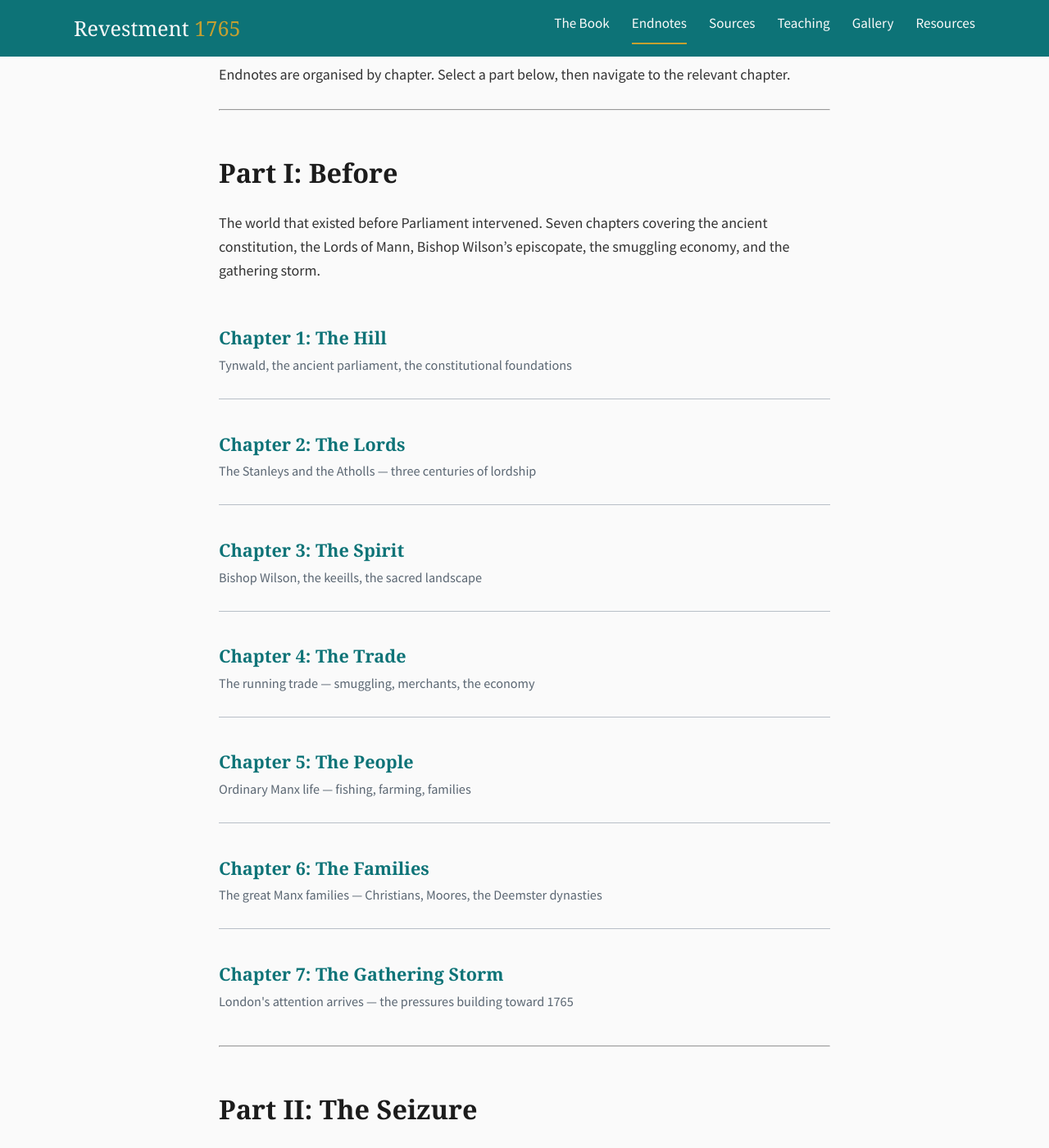
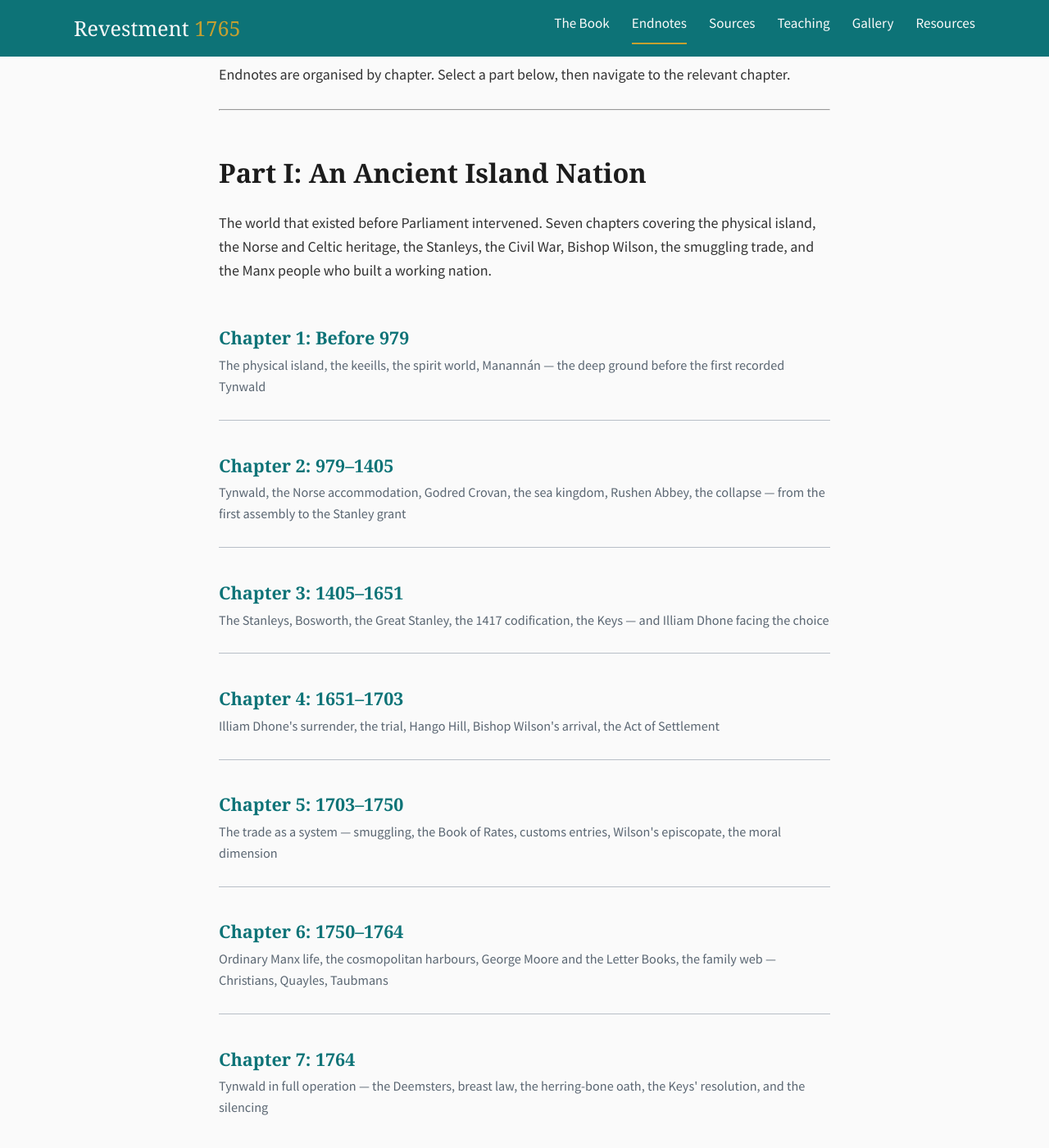
Before and after one commit to SteveBabb10M/revestment, a Jekyll site: the page built from pages/endnotes/index.md, in a window 1280 px wide and 1400 px high, scrolled down 586 px. Shown: the whole window at 82% size. Built offline with Jekyll 4.4.1, drawn with Linux system fonts in a browser that asks for light colours; some of the changed text lies outside the part shown.

Commit message:
Add files via upload

```diff
--- a/pages/endnotes/index.md
+++ b/pages/endnotes/index.md
@@ -15,105 +15,105 @@ Endnotes are organised by chapter. Select a part below, then navigate to the rel
 
 ---
 
-## Part I: Before
+## Part I: An Ancient Island Nation
 
-The world that existed before Parliament intervened. Seven chapters covering the ancient constitution, the Lords of Mann, Bishop Wilson's episcopate, the smuggling economy, and the gathering storm.
+The world that existed before Parliament intervened. Seven chapters covering the physical island, the Norse and Celtic heritage, the Stanleys, the Civil War, Bishop Wilson, the smuggling trade, and the Manx people who built a working nation.
 
 <ul class="resource-list">
 <li class="resource-item">
 <div class="resource-content">
-<h4><a href="{{ '/endnotes/part-1/chapter-1/' | relative_url }}">Chapter 1: The Hill</a></h4>
-<p>Tynwald, the ancient parliament, the constitutional foundations</p>
+<h4><a href="{{ '/endnotes/part-1/chapter-1/' | relative_url }}">Chapter 1: Before 979</a></h4>
+<p>The physical island, the keeills, the spirit world, Manannán — the deep ground before the first recorded Tynwald</p>
 </div>
 </li>
 <li class="resource-item">
 <div class="resource-content">
-<h4><a href="{{ '/endnotes/part-1/chapter-2/' | relative_url }}">Chapter 2: The Lords</a></h4>
-<p>The Stanleys and the Atholls — three centuries of lordship</p>
+<h4><a href="{{ '/endnotes/part-1/chapter-2/' | relative_url }}">Chapter 2: 979–1405</a></h4>
+<p>Tynwald, the Norse accommodation, Godred Crovan, the sea kingdom, Rushen Abbey, the collapse — from the first assembly to the Stanley grant</p>
 </div>
 </li>
 <li class="resource-item">
 <div class="resource-content">
-<h4><a href="{{ '/endnotes/part-1/chapter-3/' | relative_url }}">Chapter 3: The Spirit</a></h4>
-<p>Bishop Wilson, the keeills, the sacred landscape</p>
+<h4><a href="{{ '/endnotes/part-1/chapter-3/' | relative_url }}">Chapter 3: 1405–1651</a></h4>
+<p>The Stanleys, Bosworth, the Great Stanley, the 1417 codification, the Keys — and Illiam Dhone facing the choice</p>
 </div>
 </li>
 <li class="resource-item">
 <div class="resource-content">
-<h4><a href="{{ '/endnotes/part-1/chapter-4/' | relative_url }}">Chapter 4: The Trade</a></h4>
-<p>The running trade — smuggling, merchants, the economy</p>
+<h4><a href="{{ '/endnotes/part-1/chapter-4/' | relative_url }}">Chapter 4: 1651–1703</a></h4>
+<p>Illiam Dhone's surrender, the trial, Hango Hill, Bishop Wilson's arrival, the Act of Settlement</p>
 </div>
 </li>
 <li class="resource-item">
 <div class="resource-content">
-<h4><a href="{{ '/endnotes/part-1/chapter-5/' | relative_url }}">Chapter 5: The People</a></h4>
-<p>Ordinary Manx life — fishing, farming, families</p>
+<h4><a href="{{ '/endnotes/part-1/chapter-5/' | relative_url }}">Chapter 5: 1703–1750</a></h4>
+<p>The trade as a system — smuggling, the Book of Rates, customs entries, Wilson's episcopate, the moral dimension</p>
 </div>
 </li>
 <li class="resource-item">
 <div class="resource-content">
-<h4><a href="{{ '/endnotes/part-1/chapter-6/' | relative_url }}">Chapter 6: The Families</a></h4>
-<p>The great Manx families — Christians, Moores, the Deemster dynasties</p>
+<h4><a href="{{ '/endnotes/part-1/chapter-6/' | relative_url }}">Chapter 6: 1750–1764</a></h4>
+<p>Ordinary Manx life, the cosmopolitan harbours, George Moore and the Letter Books, the family web — Christians, Quayles, Taubmans</p>
 </div>
 </li>
 <li class="resource-item">
 <div class="resource-content">
-<h4><a href="{{ '/endnotes/part-1/chapter-7/' | relative_url }}">Chapter 7: The Gathering Storm</a></h4>
-<p>London's attention arrives — the pressures building toward 1765</p>
+<h4><a href="{{ '/endnotes/part-1/chapter-7/' | relative_url }}">Chapter 7: 1764</a></h4>
+<p>Tynwald in full operation — the Deemsters, breast law, the herring-bone oath, the Keys' resolution, and the silencing</p>
 </div>
 </li>
 </ul>
 
 ---
 
-## Part II: The Seizure
+## Part II: By George, He's Got It
 
-How Parliament took the island. Six chapters covering the constitutional mechanism, the Act itself, the garrison, and the immediate aftermath.
+How Parliament took the island. Six chapters covering the lords who governed from overseas, the East India Company pressure, the constitutional mechanism, the Act itself, the garrison, and the immediate aftermath.
 
 <ul class="resource-list">
 <li class="resource-item">
 <div class="resource-content">
-<h4><a href="{{ '/endnotes/part-2/chapter-8/' | relative_url }}">Chapter 8: The Constraint</a></h4>
-<p>The pressure on the Duke — how Parliament forced the sale</p>
+<h4><a href="{{ '/endnotes/part-2/chapter-8/' | relative_url }}">Chapter 8: The Lords</a></h4>
+<p>The Stanleys and Atholls as custodians — three centuries of lordship at a distance, the 1663 constitutional analysis, the vulnerability it created</p>
 </div>
 </li>
 <li class="resource-item">
 <div class="resource-content">
-<h4><a href="{{ '/endnotes/part-2/chapter-9/' | relative_url }}">Chapter 9: The Manoeuvre</a></h4>
-<p>The parliamentary process — eight sitting days</p>
+<h4><a href="{{ '/endnotes/part-2/chapter-9/' | relative_url }}">Chapter 9: The Gathering Storm</a></h4>
+<p>London watching — the East India Company, the Impartial Enquiry, the Mischief Act, the forty-year narrowing toward 1765</p>
 </div>
 </li>
 <li class="resource-item">
 <div class="resource-content">
 <h4><a href="{{ '/endnotes/part-2/chapter-10/' | relative_url }}">Chapter 10: The Act</a></h4>
-<p>5 Geo III, c. 26 — what it said and what it didn't</p>
+<p>The Duke coerced, the Keys silenced, Norton drafting law — seventeen days from introduction to Royal Assent</p>
 </div>
 </li>
 <li class="resource-item">
 <div class="resource-content">
 <h4><a href="{{ '/endnotes/part-2/chapter-11/' | relative_url }}">Chapter 11: The Transfer</a></h4>
-<p>The garrison arrives — troops at Douglas, ceremony at Castletown</p>
+<p>The ceremony and the occupation — troops at Douglas, bayonets at Castletown, Wood's "not to oppress"</p>
 </div>
 </li>
 <li class="resource-item">
 <div class="resource-content">
 <h4><a href="{{ '/endnotes/part-2/chapter-12/' | relative_url }}">Chapter 12: A New King, The King</a></h4>
-<p>The custodianship split — Crown and Duke, neither responsible</p>
+<p>Crown rule in practice — revenues to Treasury, the Tynwald silence, the custodianship split, neither party responsible</p>
 </div>
 </li>
 <li class="resource-item">
 <div class="resource-content">
 <h4><a href="{{ '/endnotes/part-2/chapter-13/' | relative_url }}">Chapter 13: The Settlement Begins</a></h4>
-<p>Parliament's confession — the debates of 1790 and 1805</p>
+<p>Parliament's confession — the debates of 1790 and 1805, the Commissioners' report, the admission of what had been done</p>
 </div>
 </li>
 </ul>
 
 ---
 
-## Part III: After
+## Part III: Paid and Paying Still
 
-What happened next. Five chapters covering the devastation, the service, the endurance, and the survival.
+What happened next. Five chapters covering the devastation, the military service, the endurance, the diaspora, and the survival.
 
 <ul class="resource-list">
 <li class="resource-item">
```
